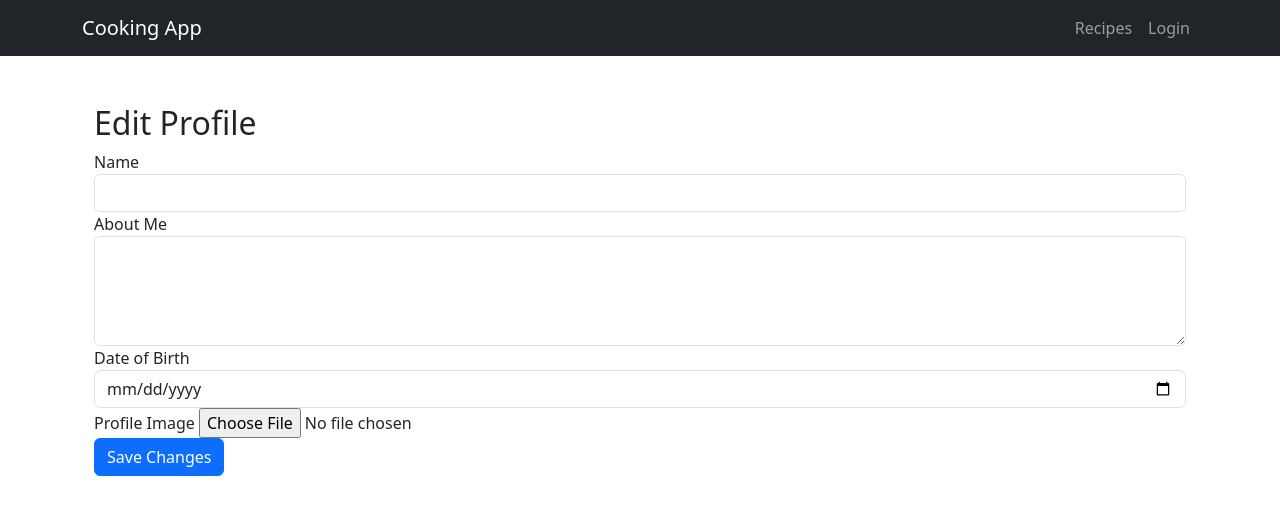
After one commit to LKrpina/PzWKuharica, a Flask app: template app/templates/edit_profile.html in a window 1280 px wide. The commit adds this page. Shown: the top 515 px of the page. Run offline with Flask 3, Linux system fonts and the light colour scheme; the template is opened without the code that fills it: values that come from a table or form of the project are taken from there, others are empty; some libraries are stand-ins or nearby versions.

Commit message:
popravjen profil, radi edit i update!

```diff
--- a/app/__init__.py
+++ b/app/__init__.py
@@ -28,4 +28,5 @@ def create_app():
     app.register_blueprint(recipes)
     app.register_blueprint(profile)
 
+
     return app
--- a/app/profile/forms.py
+++ b/app/profile/forms.py
@@ -0,0 +1,11 @@
+from flask_wtf import FlaskForm
+from wtforms import StringField, TextAreaField, DateField, SubmitField
+from flask_wtf.file import FileField, FileAllowed
+from wtforms.validators import DataRequired, Length
+
+class ProfileForm(FlaskForm):
+    name = StringField("Name", validators=[DataRequired(), Length(min=2, max=50)])
+    description = TextAreaField("About Me", validators=[Length(max=300)])
+    date_of_birth = DateField("Date of Birth", format="%Y-%m-%d")
+    profile_image = FileField("Profile Image", validators=[FileAllowed(["jpg", "jpeg", "png"])])
+    submit = SubmitField("Save Changes")
--- /dev/null
+++ b/app/templates/edit_profile.html
@@ -0,0 +1,33 @@
+{% extends "base.html" %}
+{% block title %}Edit Profile{% endblock %}
+
+{% block content %}
+<div class="container mt-5">
+    <h2>Edit Profile</h2>
+    <form method="POST" enctype="multipart/form-data">
+        {{ form.hidden_tag() }}
+
+        <div class="form-group">
+            {{ form.name.label }}
+            {{ form.name(class="form-control") }}
+        </div>
+
+        <div class="form-group">
+            {{ form.description.label }}
+            {{ form.description(class="form-control", rows="4") }}
+        </div>
+
+        <div class="form-group">
+            {{ form.date_of_birth.label }}
+            {{ form.date_of_birth(class="form-control") }}
+        </div>
+
+        <div class="form-group">
+            {{ form.profile_image.label }}
+            {{ form.profile_image(class="form-control-file") }}
+        </div>
+
+        {{ form.submit(class="btn btn-primary") }}
+    </form>
+</div>
+{% endblock %}
```
Also changed, not shown: app/profile/routes.py (+55 -4 lines), app/templates/profile.html (+8 -1 lines).
